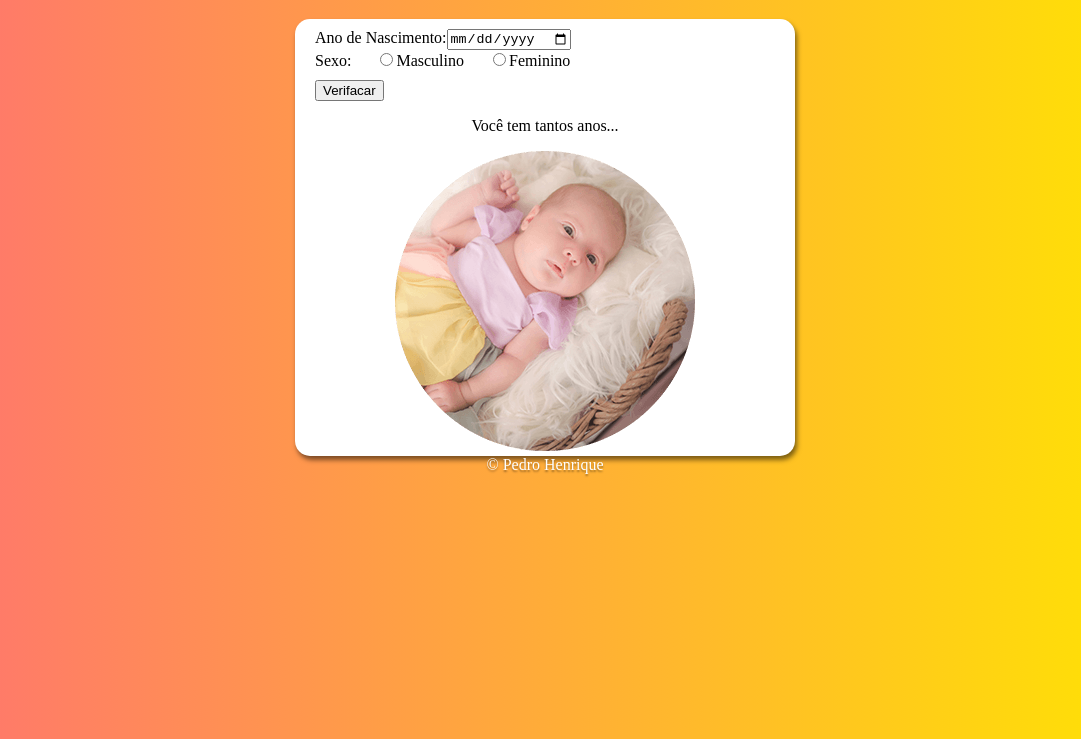
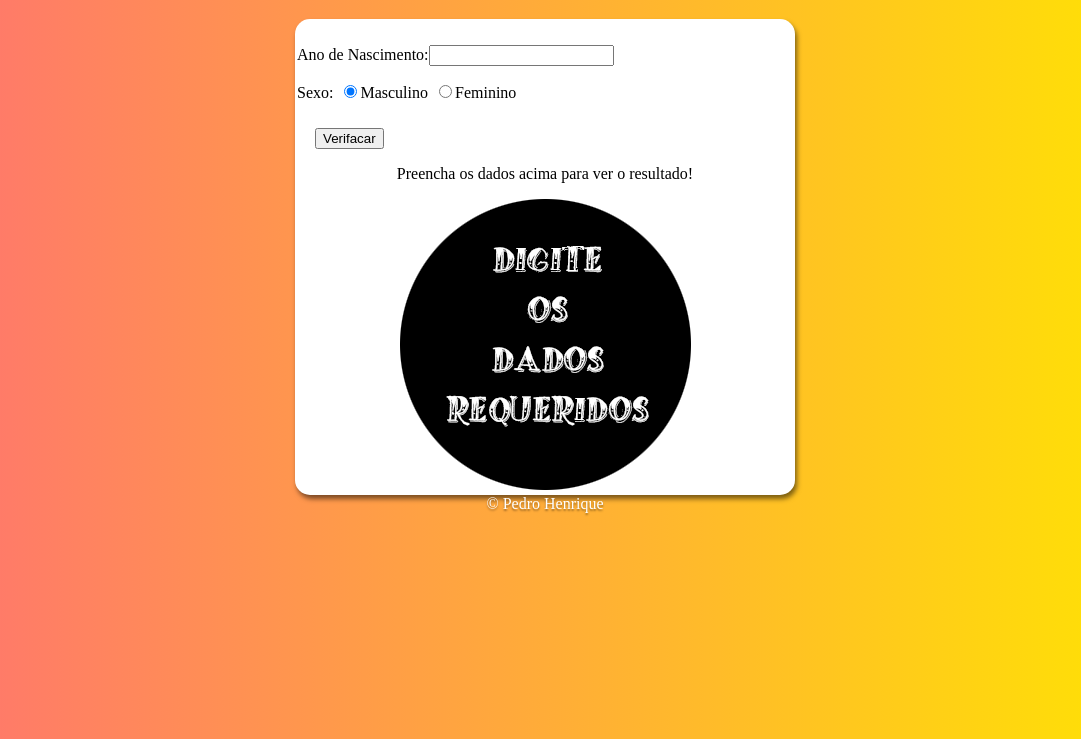
Before and after one commit to PedroHFE/Pratica, a plain HTML site: page Js/ex02.html in a window 1280 px wide. Shown: the part 61-800 px from the top of the page, without its empty margins (95-1176 px from the left). Drawn offline with Linux system fonts and the light colour scheme.

Commit message:
finalizando ex02

```diff
--- a/Js/ex02.html
+++ b/Js/ex02.html
@@ -3,6 +3,7 @@
 <head>
     <meta charset="UTF-8">
     <meta name="viewport" content="width=device-width, initial-scale=1.0">
+    <link rel="shortcut icon" href="../../favicon_io/favicon-16x16.png" type="image/x-icon">
     <link rel="stylesheet" href="stylevi.css">
     <title>Verifacar Idade</title>
 </head>
@@ -12,14 +13,17 @@
     </header>
     <main>
         <section>
-            <label for="anonasc">Ano de Nascimento:<input type="date" name="anonasc" id="anonasc"></label> <br>
-            <label for="sexo">Sexo:</label>
-            <label for="sexom"><input type="radio" name="sexo" id="sexom" required>Masculino</label>
-            <label for="sexof"><input type="radio" name="sexo" id="sexof" required>Feminino</label> <br>
-            <input type="button" value="Verifacar" onclick="verificar()" id="bverificar">
+            <p>
+                <label for="anonasc">Ano de Nascimento:<input type="number" name="anonasc" id="anonasc" min="1850"></label></p>
+            <p>
+                <label for="sexo">Sexo:</label>
+                <label for="sexom"><input type="radio" name="sexo" id="sexom" required checked>Masculino</label>
+                <label for="sexof"><input type="radio" name="sexo" id="sexof" required>Feminino</label>
+            </p>
+            <p><input type="button" value="Verifacar" onclick="verificar()" id="bverificar"></p>
             <div id="img">
-            <p>Você tem tantos anos...</p>
-            <img src="img/baby.png" alt="Foto de um bb" id="foto">
+            <p id="txt">Preencha os dados acima para ver o resultado!</p>
+            <img src="img/dados.png" alt="Foto de aviso, para colocar os dados" id="foto">
             </div>
         </section>
     </main>
--- a/Js/ex02.js
+++ b/Js/ex02.js
@@ -1,7 +1,55 @@
 function verificar(){
-    var data = new Date()
-    var idade = document.getElementById('anonasc')
-    var sexo = document.querySelector("input#sexom" || "input#sexof")
-    var imagem = document.querySelector("img#foto")
-
+    let data = new Date()
+    let ano = data.getFullYear()
+    let anodig = document.getElementById('anonasc')
+    let text = document.querySelector("p#txt")
+    let imagem = document.querySelector("img#foto")
+    if(anodig.value.length == 0 || Number(anodig.value) > ano){
+        window.alert('[ERRO] Verifique os dados e tente novamente!')
+        imagem.src = "img/erro.png"
+        text.innerHTML = "[ERRO] Dados Invalidos!!!!!!!"
+        document.body.style.background = "#000000"
+        } else {
+            let sex = document.getElementsByName('sexo')
+            let idade = ano - Number(anodig.value)
+            let genero = ""
+        if (sex[0].checked) {
+            genero = "Homem"
+            if (idade >= 0 && idade < 4){
+                imagem.src = "img/babym.png"
+                document.body.style.background = "#484379"
+            } else if (idade >= 5 && idade <= 12){
+                imagem.src = "img/kidh.png"
+                document.body.style.background = "#9cc4ba"
+            } else if (idade >= 13 && idade <= 20){
+                imagem.src = "img/mancebom.png"
+                document.body.style.background = "#a5ba56"
+            } else if (idade >= 21 && idade <= 55){
+                imagem.src = "img/adulto.png"
+                document.body.style.background = "#3a5035"
+            } else if (idade >= 56){
+                imagem.src = "img/anciao.png"
+                document.body.style.background = "#356179"
+            }
+        } else if(sex[1].checked){
+            genero = "Mulher"
+            if(idade >= 0 && idade <= 4){
+                imagem.src = "img/babyf.png"
+                document.body.style.background = "#e6cad9"
+            } else if(idade >= 5 && idade <= 12){
+                imagem.src ="img/kidf.png"
+                document.body.style.background = "#644b82"
+            } else if(idade >= 13 && idade <= 20){
+                imagem.src = "img/mancebof.png"
+                document.body.style.background = "#8b5e33"
+            } else if(idade >= 21 && idade <= 55){
+                imagem.src = "img/adulta.png"
+                document.body.style.background = "#edcaa3"
+            } else if(idade >= 56){
+                imagem.src = "img/ancia.png"
+                document.body.style.background = "#e4a533"
+            }
+        }
+        text.innerHTML = `Detectamos ${genero} com ${idade} anos`
+    }
 }
--- a/Js/stylevi.css
+++ b/Js/stylevi.css
@@ -19,7 +19,7 @@ section{
     box-shadow: 2px 4px 5px rgba(0, 0, 0, 0.513);
 }
 label{
-    margin-left: 20px;
+    margin-left: 2px;
 }
 input#bverificar{
     margin-left: 20px;
```
Also changed, not shown: Js/img/adulta.png (added), Js/img/adulto.jpg (deleted), Js/img/ancia.png (added), Js/img/anciao.jpg (deleted), Js/img/baby.jpg (deleted), Js/img/babyf.png (renamed from Js/img/baby.png), Js/img/babym.png (added), Js/img/dados.png (added), Js/img/erro.png (added), Js/img/kid.jpg (deleted), Js/img/kidf.png (added), Js/img/kidh.png (renamed from Js/img/kid.png), Js/img/mancebo.jpg (deleted), Js/img/mancebof.png (renamed from Js/img/mancebo.png), 1 more files.
